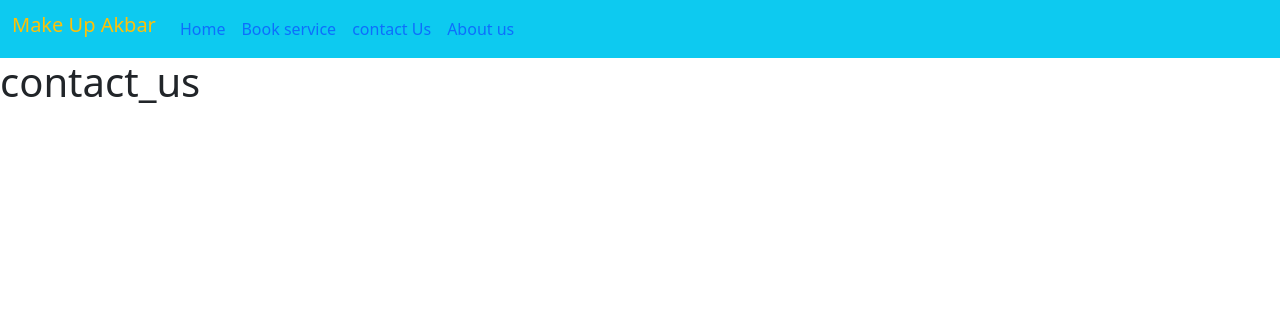
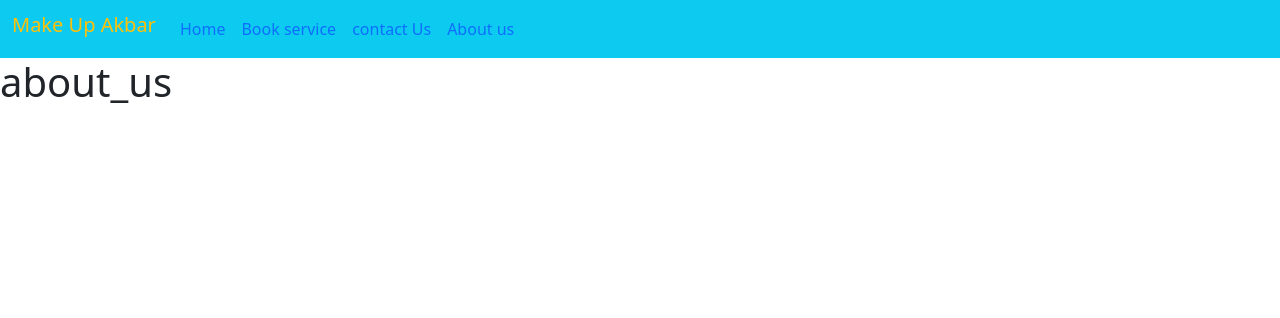
Before and after one commit to MohammadNasimi/makeup_project, a Django app: template templates/landing/about_us.html in a window 1280 px wide. Shown: the top 318 px of the page. Run offline with Django 4.2, Linux system fonts and the light colour scheme; the template is opened without the code that fills it, so the values that code supplies are empty.

Commit message:
html about us

```diff
--- a/templates/landing/about_us.html
+++ b/templates/landing/about_us.html
@@ -1,5 +1,5 @@
 {% extends "landing/base.html" %}
 {% block title %} Booking {% endblock %}
 {% block content %}
-<h1>contact_us</h1>
+<h1>about_us</h1>
 {% endblock %}
```
